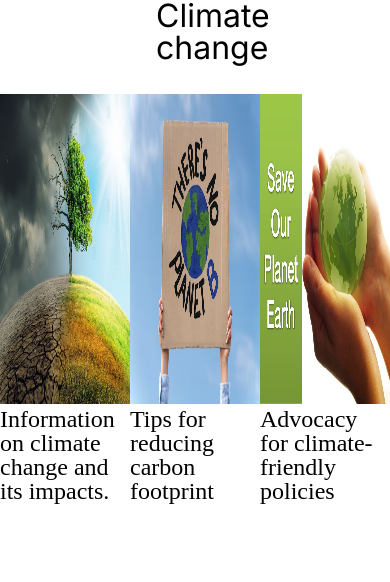
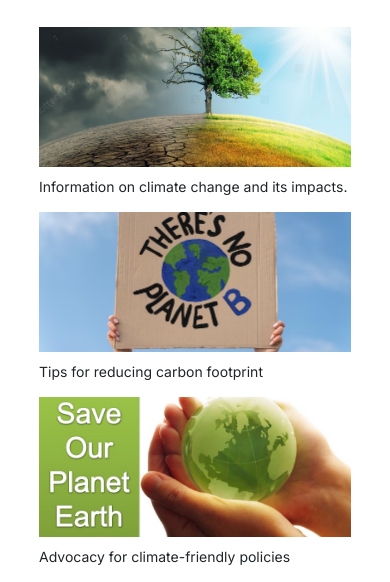
Before and after one commit to Telkaa/green-earth, a plain HTML site: page index.html in a window 390 px wide. Shown: the part 700-1282 px from the top of the page. Before the commit the page ends 1204 px from the top, so only its background shows below. Drawn offline with nearby package versions, Linux system fonts and the light colour scheme.

Commit message:
added section two

```diff
--- a/index.html
+++ b/index.html
@@ -4,6 +4,8 @@
     <meta charset="UTF-8">
     <meta name="viewport" content="width=device-width, initial-scale=1.0">
     <title>Green earth</title>
+    <link href="https://cdn.jsdelivr.net/npm/bootstrap@5.0.2/dist/css/bootstrap.min.css" rel="stylesheet" integrity="sha384-EVSTQN3/azprG1Anm3QDgpJLIm9Nao0Yz1ztcQTwFspd3yD65VohhpuuCOmLASjC" crossorigin="anonymous">
+    <script src="https://cdn.jsdelivr.net/npm/bootstrap@5.0.2/dist/js/bootstrap.bundle.min.js" integrity="sha384-MrcW6ZMFYlzcLA8Nl+NtUVF0sA7MsXsP1UyJoMp4YLEuNSfAP+JcXn/tWtIaxVXM" crossorigin="anonymous"></script>
     <link rel="stylesheet" href="./scss/global.css">
     <link rel="icon" type="mage/x-icon" href="./icons/planet-earth.png">
     <link rel="preconnect" href="https://fonts.googleapis.com">
@@ -69,5 +71,14 @@
 
         </div>
     </section>
+
+    <section class="s-3">
+        <div class="Main">
+            <div class="forms-div"></div>
+            <div class="dorms-div"></div>
+        </div>
+    </section>
+
+
 </body>
 </html>
--- a/scss/_style.scss
+++ b/scss/_style.scss
@@ -8,7 +8,6 @@ header{
             margin-left: 50px;
             margin-right: 50px;
         }
-
         .logo > img{
             width: 100px;
             height: 90px;
@@ -17,8 +16,7 @@ header{
                 height: 60px;
             }
         }
-
-        .menu > ul{
+         .menu > ul{
             display: flex;
             gap:70px;
             @media(max-width:1060px){
@@ -27,7 +25,6 @@ header{
             @media(max-width:700px){
 
             }
-
 
             li{
                 padding-bottom: 7px;
@@ -88,25 +85,57 @@ header{
 }
 }
 .s-2{
-    margin-top: 100px;
+    margin-top: 60px;
     .s2-header{
         font-size: 32px;
         font-family:$myfont;
-        margin-left:40%;
+        margin: auto;
+        width:300px;
+        @media(max-width:630px){
+            font-size: 22px;
+            width:200px;
+        }
     }
     .s2-div{
         display: flex;
         justify-content: space-evenly;
-        margin-top: 30px;
+        margin-top: 40px;
+        @media(max-width:630px){
+            flex-direction: column;
+            height:600px;
+            align-items: center;
+            margin-top: 0;
+        }
         .flex-imgs{
-            width: 390px;
+            max-width: 390px;
             height: 310px;
+            @media (max-width:1330px) {
+                width: 260px;
+                height: 200px;
+            }
+            @media(max-width:830px){
+                width:200px;
+                height: 130px;
+            }
+            @media(max-width:630px){
+                width:80%;
+                height:140px;
+            }
+
             .div-img{
                 width:100%;
                 height: 100%;
+                @media(max-width:630px){
+                    object-fit: cover;
+                }
             }
             .s2-div-p{
                 font-size: 24px;
+                font-family: $myfont;
+                padding-top:10px;
+                @media(max-width:1330px){
+                    font-size: 14px;
+                }
             }
         }
     }
```
Also changed, not shown: scss/global.css, 1 other file.
